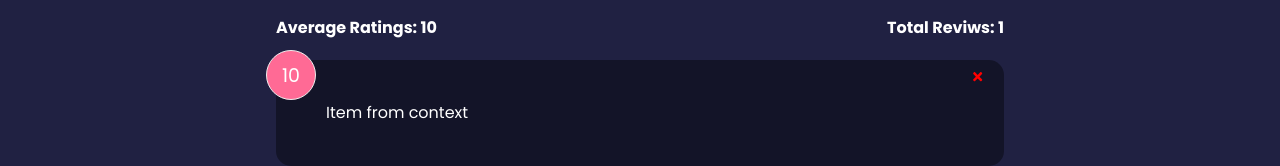
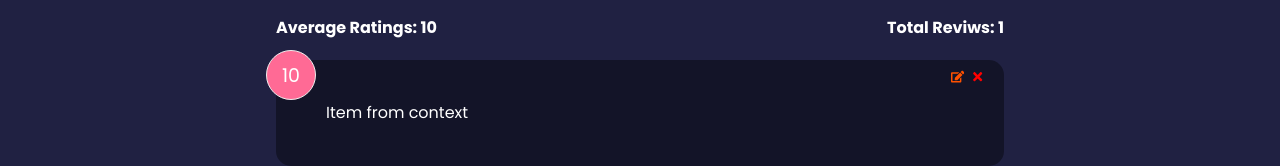
Before and after one commit to MuhammadHamzaAmir/feedback-app, a React (Create React App) app: page / in a window 1280 px wide. Shown: the part 357-523 px from the top of the page. Built offline with nearby package versions, Linux system fonts and the light colour scheme; the HTML template or start-up script is replaced by a standard one.

Commit message:
Edit Icon added

```diff
--- a/src/components/FeedbackItem.jsx
+++ b/src/components/FeedbackItem.jsx
@@ -1,19 +1,22 @@
 import Card from "./shared/Card";
 // import PropTypes from "prop-types";
-import {FaTimes} from 'react-icons/fa'
+import {FaTimes,FaEdit} from 'react-icons/fa'
 import { useContext } from "react";
 import FeedbackContext from "../context/FeedbackContext";
 
 
 function FeedbackItem(props) {
 
-    const {deleteFeedback} = useContext(FeedbackContext);
+    const {deleteFeedback,editFeedback} = useContext(FeedbackContext);
 
     return (
     <Card reverse={true}>
         <div className="num-display">{props.feedback.rating}</div>
         <button className="close" onClick={() => {deleteFeedback(props.feedback.id)}}>
           <FaTimes color="red"></FaTimes>
+        </button>
+        <button className="edit" onClick={() => {editFeedback(props.feedback)}}>
+            <FaEdit color="#FF5100"></FaEdit>
         </button>
         <div className="text-display">{props.feedback.text}</div>
     </Card>
```
